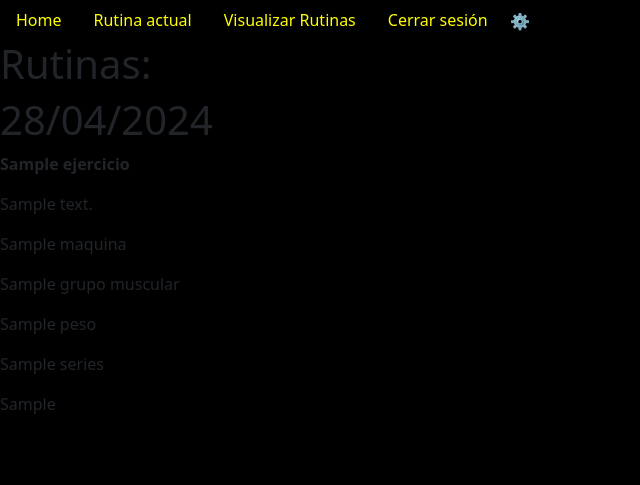
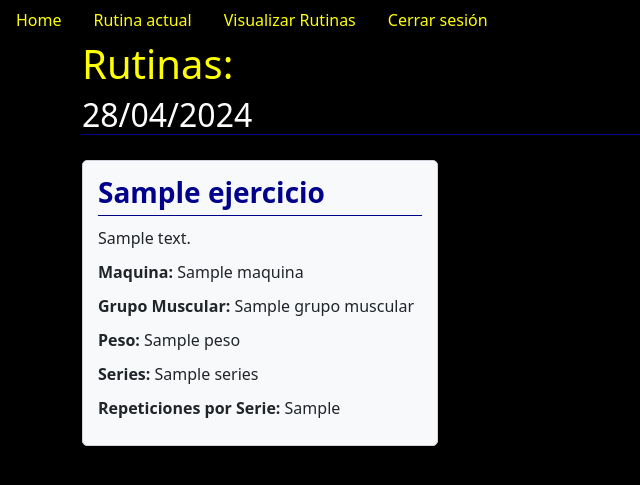
Before and after one commit to YagoDiazJusto/gymApp, a Symfony app: template templates/gym_app/visualizarRutinas.html.twig in a window 1280 px wide. Shown: the top 485 px of the page, without its empty margins (0-640 px from the left). Run offline with Twig, Linux system fonts and the light colour scheme; the template is opened without the code that fills it: most values are stand-ins (such as "Sample title", 1, 10 or a date in 2020); style sheets or scripts are compiled from the project's sources; some libraries are stand-ins or nearby versions.

Commit message:
Dando formato

```diff
--- a/assets/styles/visualizarRutinas.css
+++ b/assets/styles/visualizarRutinas.css
@@ -2,3 +2,22 @@
 body{
     background-color: black;
 }
+.card {
+        background-color: #f8f9fa;
+        border: 1px solid #ced4da;
+        border-radius: 5px;
+        padding: 15px;
+        margin-bottom: 20px;
+    }
+
+    .card h3 {
+        font-weight: bold;
+        margin-bottom: 10px;
+        color: #00008B;
+        border-bottom: 1px solid #00008B;
+        padding-bottom: 5px;
+    }
+
+    .card p {
+        margin-bottom: 10px;
+    }
--- a/assets/visualizarRutinas.js
+++ b/assets/visualizarRutinas.js
@@ -1 +1,24 @@
 import './styles/visualizarRutinas.css';
+//Botón configuración
+let configuracion = document.querySelector(".config");
+let isAdmin = configuracion.getAttribute("id");
+let opciones = document.querySelector(".opciones");
+let oculto = true;
+configuracion.addEventListener("click", (e) => {
+    if (e.target.className == "config") {
+        if (oculto == true) {
+            oculto = false;
+            opciones.removeAttribute("hidden");
+        } else {
+            oculto = true;
+            opciones.setAttribute("hidden", false);
+        }
+
+    }
+});
+//Ocultar boton de configuración
+if (isAdmin == "admin") {
+    opciones.removeAttribute("hidden");
+} else {
+    configuracion.setAttribute("hidden", false);
+}
--- a/templates/gym_app/ejercicios.html.twig
+++ b/templates/gym_app/ejercicios.html.twig
@@ -35,8 +35,8 @@
 		<div class="ejercicios row">
 			{% for ejercicio in ejercicios %}
 				<div class="ejercicio col-md-6 col-12">
-					<a href="{{ path('addEjercicioRutina',{nombre:ejercicio.nombreEjercicio,userName:userName}) }}">{{ejercicio.nombreEjercicio}}</a>
-					<span>{{ejercicio.descripcion}}</span>
+					<a href="{{ path('addEjercicioRutina',{nombre:ejercicio.nombreEjercicio,userName:userName}) }}">{{ejercicio.nombreEjercicio}}:</a>
+					<span style="color:white">{{ejercicio.descripcion}}</span>
 					<span><img src="/img/{{ejercicio.maquina.imagen}}" class="col-12" alt="img"></span>
 				</div>
 			{% endfor %}
--- a/templates/gym_app/visualizarRutinas.html.twig
+++ b/templates/gym_app/visualizarRutinas.html.twig
@@ -18,28 +18,42 @@
 		<div class=" pt-2">
 			<button class="config" id="{{ isAdmin ? 'admin' : 'not_admin' }}" style="background-color:transparent;border:0px">⚙️</button>
 			<select onchange="window.location.href=this.value;" hidden class="opciones" style="border:0px">
-				<option value="{{ path('administrarUsuarios',{userName:userName}) }}" >Añadir nuevo administrador</option>
-				<option value="{{ path('administrarUsuarios',{userName:userName}) }}" >Borrar usuarios</option>
-				<option value="{{ path('administrarUsuarios',{userName:userName}) }}" >Actualizar usuarios</option>
-				<option value="{{ path('administrarMaterial',{userName:userName}) }}" >Añadir nuevo ejercicio</option>
-				<option value="{{ path('administrarMaterial',{userName:userName}) }}" >Añadir nueva máquina</option>
+				<option value="{{ path('administrarUsuarios',{userName:userName}) }}">Añadir nuevo administrador</option>
+				<option value="{{ path('administrarUsuarios',{userName:userName}) }}">Borrar usuarios</option>
+				<option value="{{ path('administrarUsuarios',{userName:userName}) }}">Actualizar usuarios</option>
+				<option value="{{ path('administrarMaterial',{userName:userName}) }}">Añadir nuevo ejercicio</option>
+				<option value="{{ path('administrarMaterial',{userName:userName}) }}">Añadir nueva máquina</option>
 			</select>
 		</div>
 	</nav>
-		<h1>Rutinas:</h1>
+
+	<div class="container">
+		<h1 style="color: yellow">Rutinas:</h1>
 		{% set num = 0 %}
+		{% for d in detallesRutina %}
+			<h2 style="color: white; border-bottom: solid 1px #00008B; margin-bottom: 25px">{{ rutinas[num].fechaCreacion|date("d/m/Y") }}</h2>
+			<div class="row">
+				{% for d2 in d %}
+					<div class="col-6 col-md-4">
+						<div class="card">
+							<h3>{{ d2.ejercicio.nombreEjercicio }}</h3>
+							<p>{{ d2.ejercicio.descripcion }}</p>
+							<p><span style="font-weight:bold">Maquina:</span>
+								{{ d2.ejercicio.maquina.nombre }}</p>
+							<p><span style="font-weight:bold">Grupo Muscular:</span>
+								{{ d2.ejercicio.grupoMuscular.nombre }}</p>
+							<p><span style="font-weight:bold">Peso:</span>
+								{{ d2.peso }}</p>
+							<p><span style="font-weight:bold">Series:</span>
+								{{ d2.series }}</p>
+							<p><span style="font-weight:bold">Repeticiones por Serie:</span>
+								{{ d2.repeticionesPorSerie }}</p>
+						</div>
+					</div>
+				{% endfor %}
+			</div>
+			{% set num = num + 1 %}
+		{% endfor %}
+	</div>
 
-		{% for d in detallesRutina %}
-			<h1>{{rutinas[num].fechaCreacion|date("d/m/Y")}}</h1>
-			{% for d2 in d %}
-				<p><b>{{d2.ejercicio.nombreEjercicio}}</b></p>
-				<p>{{d2.ejercicio.descripcion}}</p>
-				<p>{{d2.ejercicio.maquina.nombre}}</p>
-				<p>{{d2.ejercicio.grupoMuscular.nombre}}</p>
-				<p>{{d2.peso}}</p>
-				<p>{{d2.series}}</p>
-				<p>{{d2.repeticionesPorSerie}}</p>
-			{% endfor %}
-			{% set num = num+1 %}
-		{% endfor %}
 {% endblock %}
```
Also changed, not shown: assets/styles/rutinaActual.css (+47 -5 lines), templates/gym_app/rutinaActual.html.twig (+8 -9 lines).
